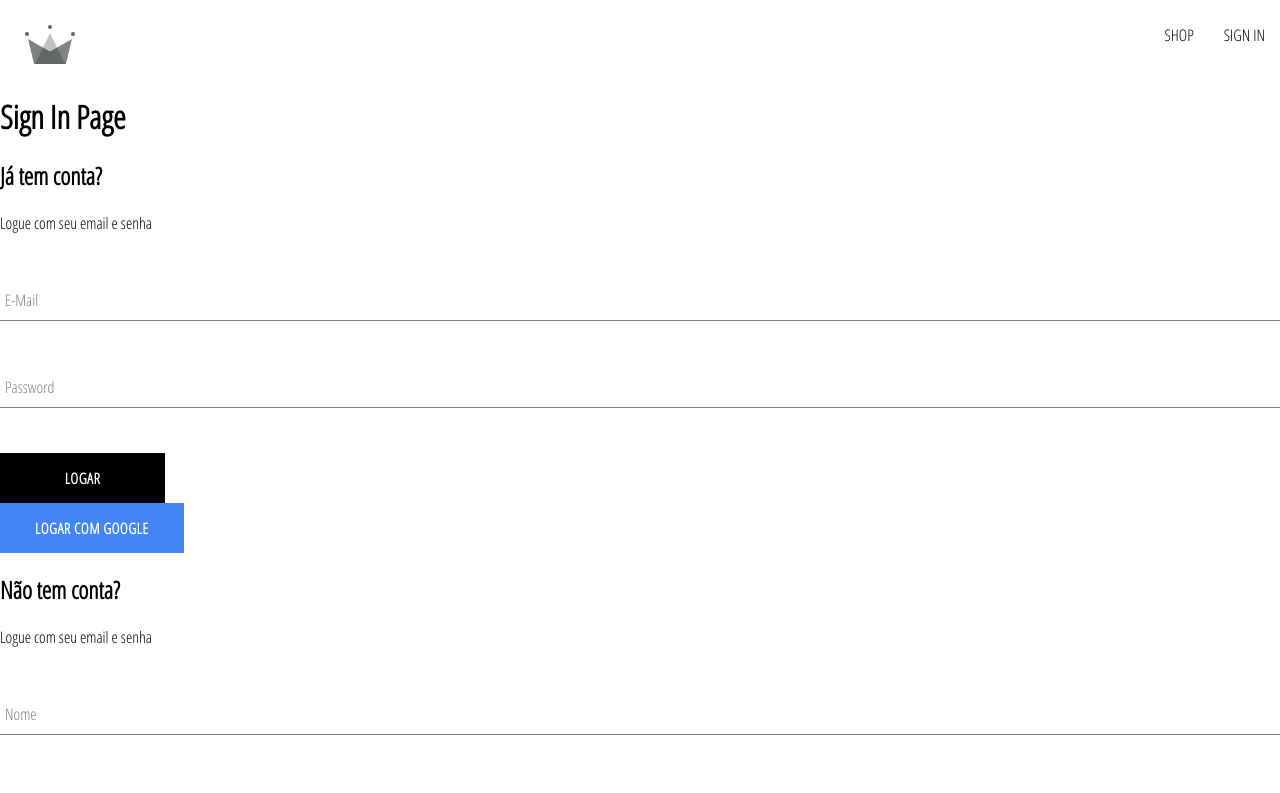
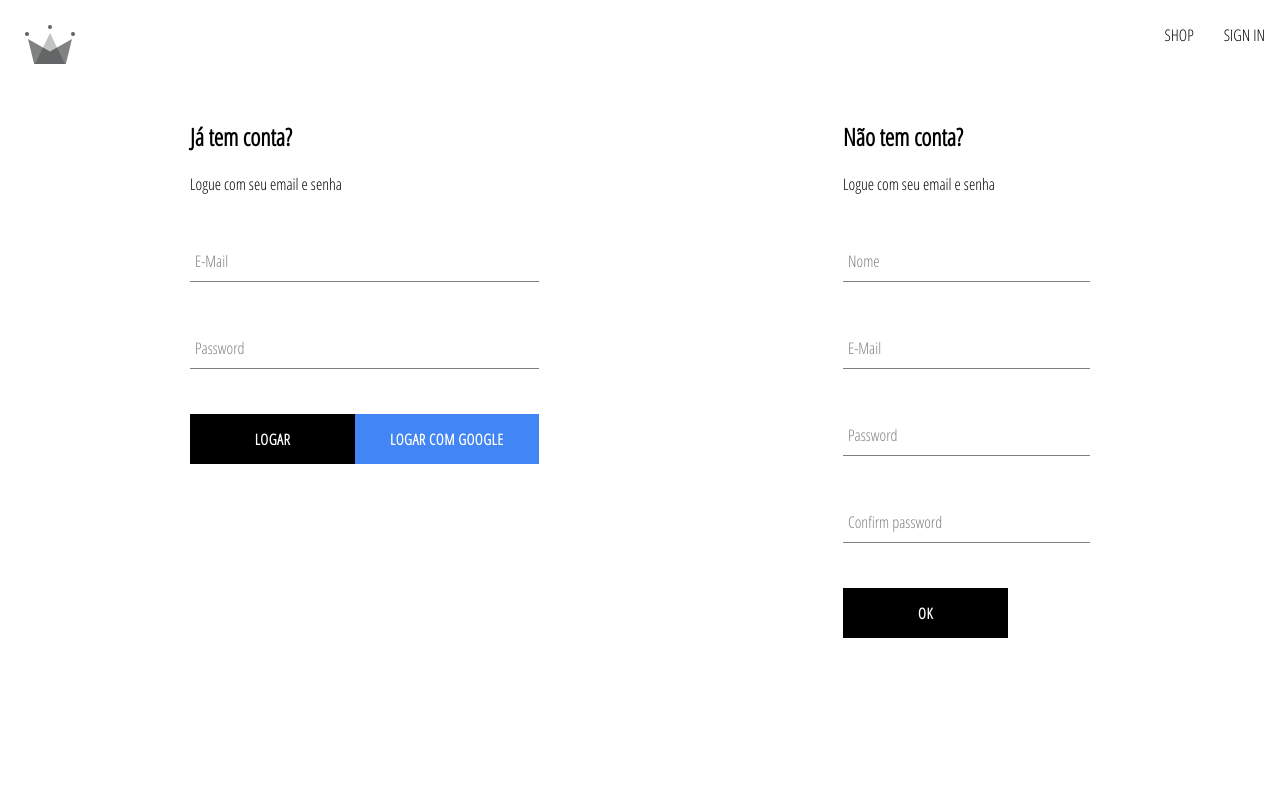
Before and after one commit to brleal/crwn-clothing, a React (Create React App) app: page /auth in a window 1280 px wide. Shown: the top 793 px of the page. Built offline with nearby package versions, Linux system fonts and the light colour scheme.

Commit message:
Aula 103 - Login exceptions.

```diff
--- a/src/components/sign-in-form/sign-in-form.component.jsx
+++ b/src/components/sign-in-form/sign-in-form.component.jsx
@@ -41,6 +41,17 @@
 
         } catch (error) {
 
+            switch (error.code) {
+                case 'auth/wrong-password':
+                    alert('Senha incorreta');
+                    break;
+                case 'auth/user-not-found':
+                    alert('Usuário não associado a este email');
+                    break;
+                default:
+                    console.log(error);
+            }
+
         }
 
     };
@@ -77,7 +88,7 @@
                 {/*estilo: aula 102, 7:40*/}
                 <div className='buttons-container'>
                     <Button type='submit'>Logar</Button>
-                    <Button buttonType='google' onClick={signInWithGoogle}>Logar com Google</Button>
+                    <Button type='button' buttonType='google' onClick={signInWithGoogle}>Logar com Google</Button>
                 </div>
             </form>
         </div>
--- a/src/components/sign-in-form/sign-in-form.styles.scss
+++ b/src/components/sign-in-form/sign-in-form.styles.scss
@@ -8,9 +8,9 @@
     margin: 10px 0;
   }
 
-  .buttons-container {
-    display: flex;
-    justify-content: space-between;
-  }
+}
 
+.buttons-container {
+  display: flex;
+  justify-content: space-between;
 }
--- a/src/routes/authentication/authentication.component.jsx
+++ b/src/routes/authentication/authentication.component.jsx
@@ -1,37 +1,12 @@
-import {useEffect} from 'react';
-import {getRedirectResult} from 'firebase/auth';
-
-import {
-    auth,
-    signInWithGooglePopup,
-    signInWithGoogleRedirect,
-    createUserDocumentFromAuth,
-} from '../../utils/firebase/firebase.utils'
-
 import SignUpForm from '../../components/sign-up-form/sign-up-form.component';
 import SignInForm from '../../components/sign-in-form/sign-in-form.component';
 
+import './authentication.styles.scss'
+
 const Authentication = () => {
-    /*    useEffect(() => {
-            async function logar() {
-                const response = await getRedirectResult(auth);
-                if (response) {
-                    const userDocRef = await createUserDocumentFromAuth(response.user);
-                }
-            }
-        }, []);*/
-
-    const logGoogleUser = async () => {
-        const {user} = await signInWithGooglePopup();
-        const userDocRef = await createUserDocumentFromAuth(user);
-    };
-
     return (
-        <div>
-            <h1>Sign In Page</h1>
-            {/*<button onClick={logGoogleUser}>Logar com Google</button>*/}
+        <div className='authentication-container'>
             <SignInForm/>
-            {/* <button onClick={signInWithGoogleRedirect}>Logar com Google Redirect</button>*/}
             <SignUpForm/>
         </div>
     );
--- /dev/null
+++ b/src/routes/authentication/authentication.styles.scss
@@ -0,0 +1,6 @@
+.authentication-container {
+  display: flex;
+  width: 900px;
+  justify-content: space-between;
+  margin: 30px auto;
+}
```
